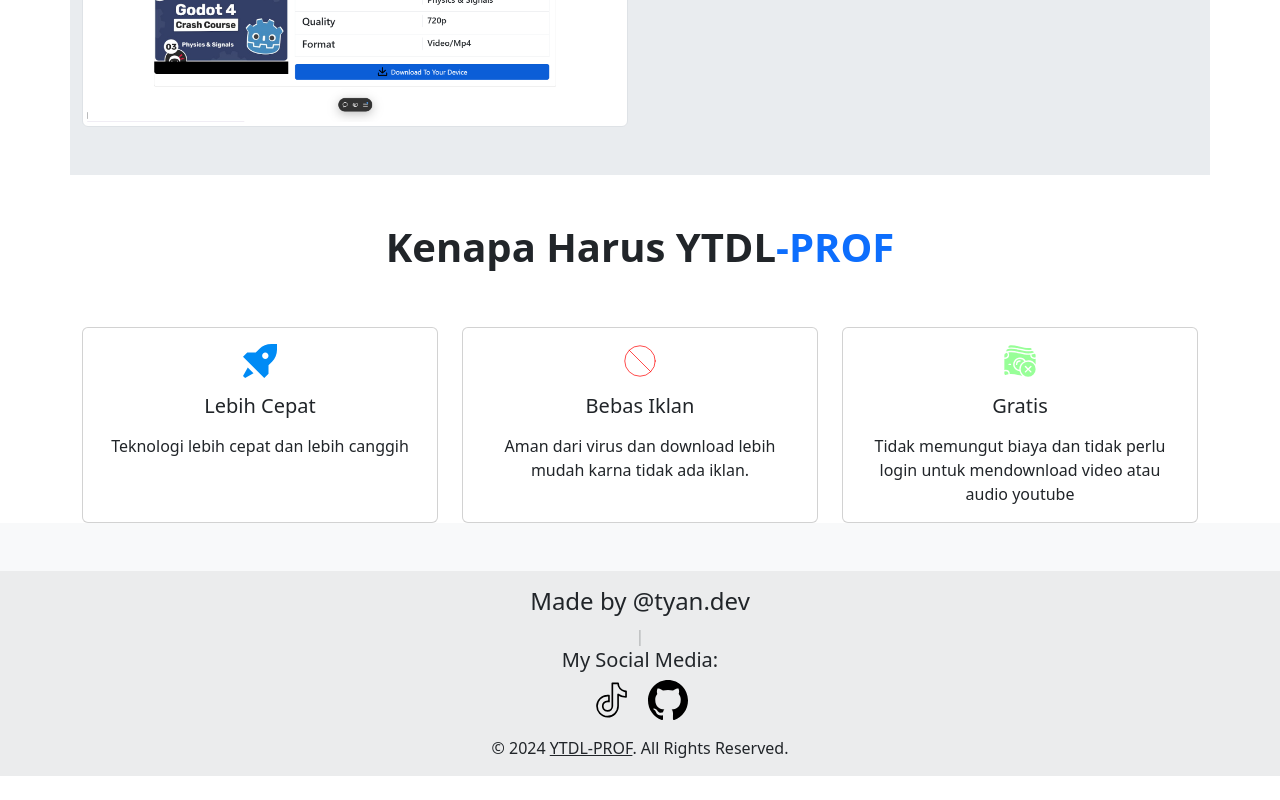
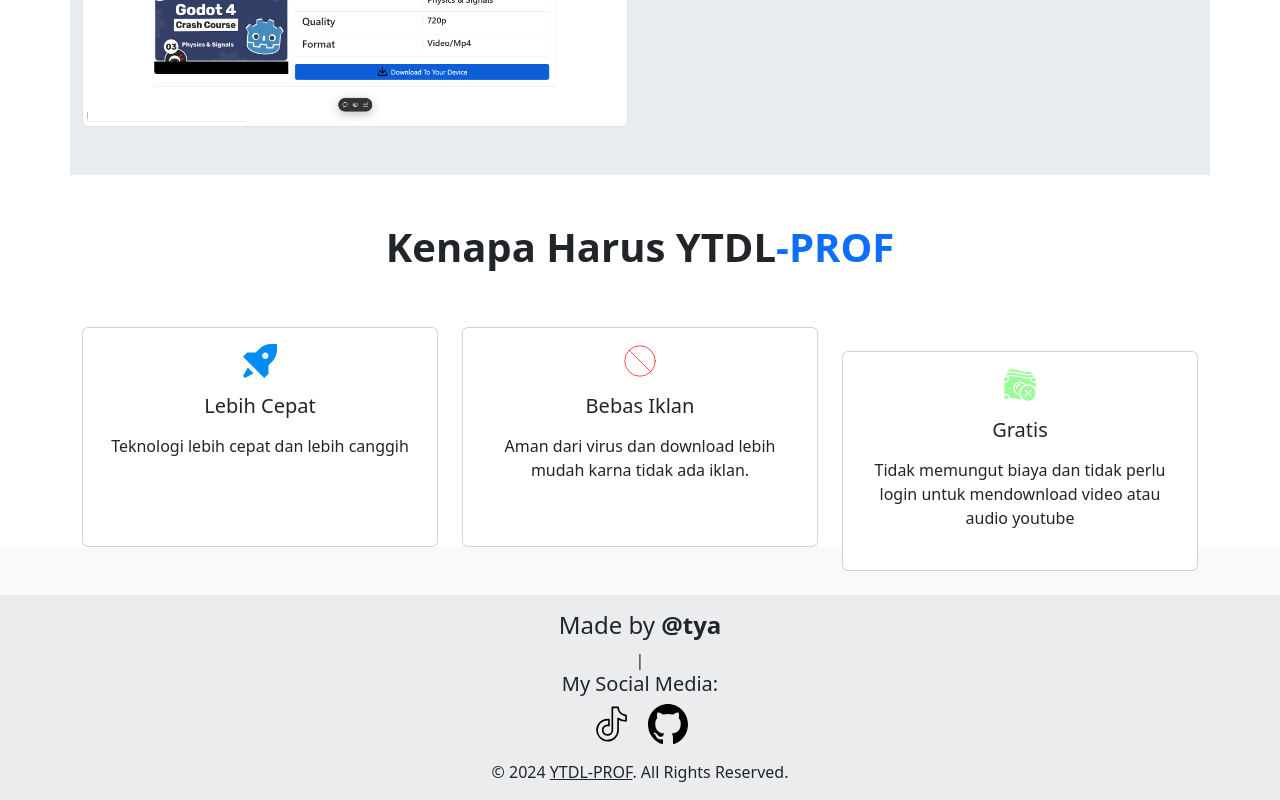
Before and after one commit to hambali-020608/website-youtube-downloader, a Next.js app: page / in a window 1280 px wide. Shown: the part 2883-3683 px from the top of the page. Before the commit the page ends 3659 px from the top, so only its background shows below. Built offline with nearby package versions, Linux system fonts and the light colour scheme.

Commit message:
memperbaiki benefit

```diff
--- a/src/component/benefit.jsx
+++ b/src/component/benefit.jsx
@@ -12,8 +12,8 @@ export default function Benefit() {
 
 <div className="container pt-5">
     <div class="row row-cols-1 row-cols-md-3 ">
-  <div class="col" >
-    <div class="card text-center h-100 card-hover">
+  <div class="col  " >
+    <div class="card text-center h-100 card-hover ">
       <img src={rocket.src} width="50px" height="50px" class=" m-auto pt-3 card-img-top" alt="..."/>
       <div class="card-body">
         <h5 class="card-title pb-2">Lebih Cepat</h5>
@@ -21,7 +21,7 @@ export default function Benefit() {
       </div>
     </div>
   </div>
-  <div class="col">
+  <div class="col mt-4 mt-lg-0">
     <div class="card text-center h-100 card-hover">
       <img src={ads.src} class="pt-3 m-auto card-img-top" alt="..." width="50px" height="50px"/>
       <div class="card-body">
@@ -31,7 +31,7 @@ export default function Benefit() {
     </div>
   </div>
   <div class="col">
-    <div class="card h-100 text-center card-hover">
+    <div class="card h-100 mt-4 text-center card-hover">
       <img src={money.src} width="50px" height="50px" class="m-auto pt-3 card-img-top" alt="..."/>
       <div class="card-body">
         <h5 class="card-title pb-2">Gratis</h5>
--- a/src/component/footer.jsx
+++ b/src/component/footer.jsx
@@ -10,7 +10,7 @@ export default function Footer(){
 
     useEffect(()=>{
         typed.current = new Typed(el.current,{
-            strings: ['Made by @tyan.dev'],
+            strings: ['Made by <b className="text-primary">@tyan.dev</b>'],
             typeSpeed:50,
             backSpeed:25,
             loop:true
```
